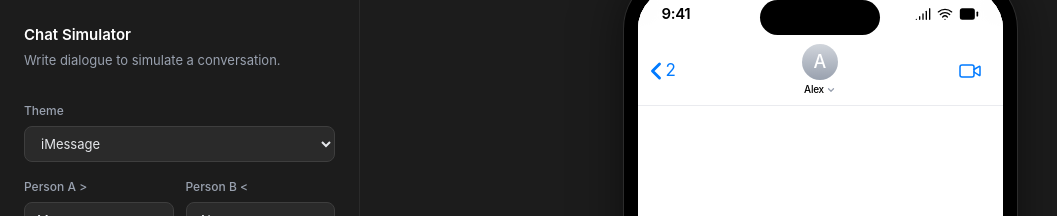
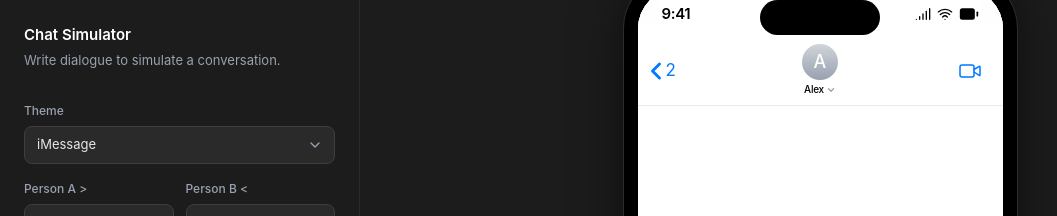
Before and after one commit to phalla-doll/chat-simulator-2, a Next.js app: page / in a window 1280 px wide. Shown: the top 216 px of the page, without its empty margins (0-1057 px from the left). Built offline with nearby package versions, Linux system fonts and the light colour scheme.

Commit message:
feat: Improve theme selection UI in editor
Adds a custom dropdown appearance to the theme selector in the ConversationEditor component, including an icon for better usability.

```diff
--- a/components/ConversationEditor.tsx
+++ b/components/ConversationEditor.tsx
@@ -1,5 +1,6 @@
 import React from 'react';
 import { Theme, PlaybackSpeed } from '@/lib/chat';
+import { ChevronDown } from 'lucide-react';
 
 interface ConversationEditorProps {
   script: string;
@@ -36,15 +37,20 @@
             <label className="block text-[12px] font-medium text-gray-400 mb-1.5">
               Theme
             </label>
+            <div className="relative">
               <select
                 value={theme}
                 onChange={(e) => setTheme(e.target.value as Theme)}
-              className="w-full bg-[#2A2A2A] border border-[#3E3E3E] rounded-lg px-3 py-2 text-[13px] text-gray-200 focus:outline-none focus:border-[#3ECF8E] focus:ring-1 focus:ring-[#3ECF8E] transition-colors"
+                className="w-full appearance-none bg-[#2A2A2A] border border-[#3E3E3E] rounded-lg pl-3 pr-10 py-2 text-[13px] text-gray-200 focus:outline-none focus:border-[#3ECF8E] focus:ring-1 focus:ring-[#3ECF8E] transition-colors"
               >
                 <option value="imessage">iMessage</option>
                 <option value="instagram">Instagram DMs</option>
                 <option value="messenger">Messenger</option>
               </select>
+              <div className="absolute inset-y-0 right-0 flex items-center pr-3 pointer-events-none text-gray-400">
+                <ChevronDown className="w-4 h-4" />
+              </div>
+            </div>
           </div>
 
           <div className="grid grid-cols-2 gap-3">
```
Lines whose indentation alone changed are shown as unchanged.
